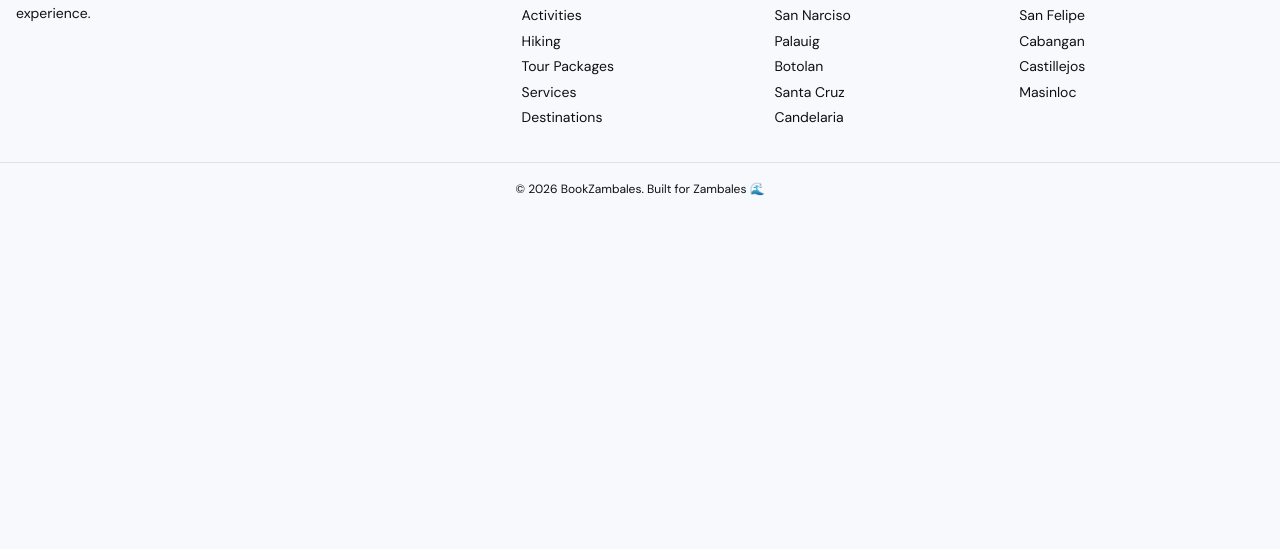
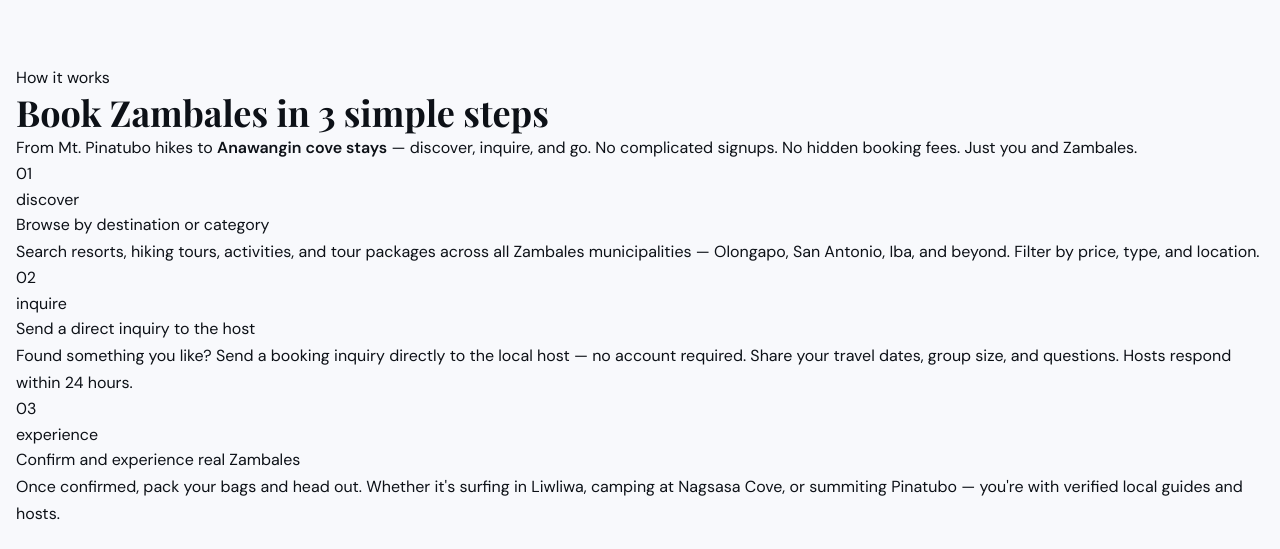
Before and after one commit to coffee-sprinkler/book-zambales, a Next.js app: page / in a window 1280 px wide. Shown: the part 891-1440 px from the top of the page. Before the commit the page ends 1106 px from the top, so only its background shows below. Built offline with nearby package versions, Linux system fonts and the light colour scheme; no server answers; a web font is replaced by a local one.

Commit message:
content: for How It Works section

```diff
--- a/app/(public)/page.tsx
+++ b/app/(public)/page.tsx
@@ -1,4 +1,5 @@
 import Hero from '@/components/home/Hero';
+import HowItWorks from '@/components/home/HowItWorks';
 
 export const metadata = {
   title: 'Home',
@@ -8,6 +9,7 @@ const Page = () => {
   return (
     <>
       <Hero />
+      <HowItWorks />
     </>
   );
 };
--- a/app/globals.css
+++ b/app/globals.css
@@ -240,6 +240,10 @@ button {
   color: var(--color-muted);
 }
 
+section:not(.hero) {
+  padding-block: 12rem;
+}
+
 .bz-brand-logo {
   color: var(--text);
   font-size: 1.25rem;
--- /dev/null
+++ b/components/home/HowItWorks.tsx
@@ -0,0 +1,66 @@
+const HowItWorks = () => {
+  return (
+    <section>
+      <div className='container'>
+        <div className='bz-eyebrows'>How it works</div>
+        <h2>
+          Book Zambales in <span className='highlight'>3 simple steps</span>
+        </h2>
+        <p>
+          From <span>Mt. Pinatubo hikes</span> to{' '}
+          <strong>Anawangin cove stays</strong> — discover, inquire, and go. No
+          complicated signups. No hidden booking fees. Just you and Zambales.
+        </p>
+        <div className='steps' role='list'>
+          <div className='step' role='listitem'>
+            <div className='top'>
+              <div className='num'>01</div>
+              <div className='badge'>discover</div>
+            </div>
+            <div className='title-icon-wrap'>
+              Browse by destination or category
+            </div>
+            <p>
+              Search resorts, hiking tours, activities, and tour packages across
+              all Zambales municipalities — Olongapo, San Antonio, Iba, and
+              beyond. Filter by price, type, and location.
+            </p>
+            <div className='tags'></div>
+          </div>
+          <div className='step' role='listitem'>
+            <div className='top'>
+              <div className='num'>02</div>
+              <div className='badge'>inquire</div>
+            </div>
+            <div className='title-icon-wrap'>
+              Send a direct inquiry to the host
+            </div>
+            <p>
+              Found something you like? Send a booking inquiry directly to the
+              local host — no account required. Share your travel dates, group
+              size, and questions. Hosts respond within 24 hours.
+            </p>
+            <div className='tags'></div>
+          </div>
+          <div className='step' role='listitem'>
+            <div className='top'>
+              <div className='num'>03</div>
+              <div className='badge'>experience</div>
+            </div>
+            <div className='title-icon-wrap'>
+              Confirm and experience real Zambales
+            </div>
+            <p>
+              Once confirmed, pack your bags and head out. Whether it&apos;s
+              surfing in Liwliwa, camping at Nagsasa Cove, or summiting Pinatubo
+              — you&apos;re with verified local guides and hosts.
+            </p>
+            <div className='tags'></div>
+          </div>
+        </div>
+      </div>
+    </section>
+  );
+};
+
+export default HowItWorks;
```
